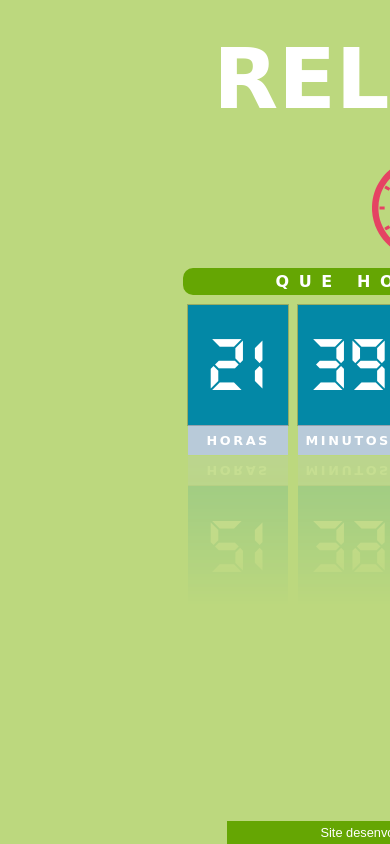
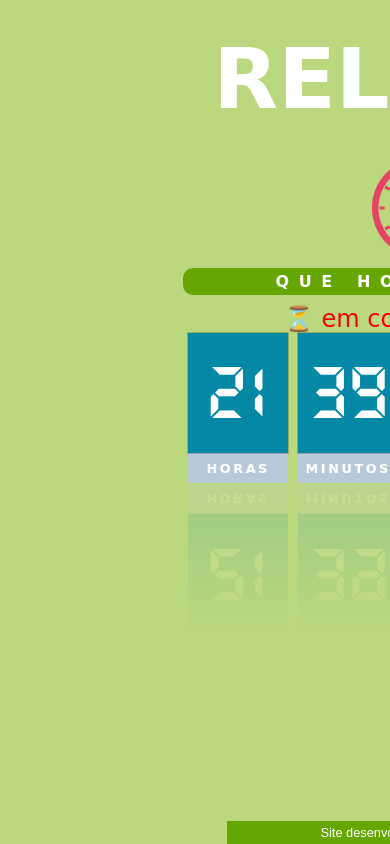
Before and after one commit to juliafclima/projeto-relogio, a plain HTML site: page index.html in a window 390 px wide. Shown: the top 844 px of the page. Drawn offline with Linux system fonts and the light colour scheme; a web font is replaced by a local one.

Commit message:
em construção
Site ainda precisar ficar responsivo e, quero adicionar um cabeçalho

```diff
--- a/index.html
+++ b/index.html
@@ -24,6 +24,7 @@
         <section> <!--RELÓGIO DIGITAL-->
             <div id="clock">
                 <h2>Que horas são?</h2>
+                <p style="text-align: center; color: red; font-size: 1.5em;">⏳ em construção... ⏳</p>
                 <div id="time">
                     <div>
                         <span id="hour">00</span>
```
